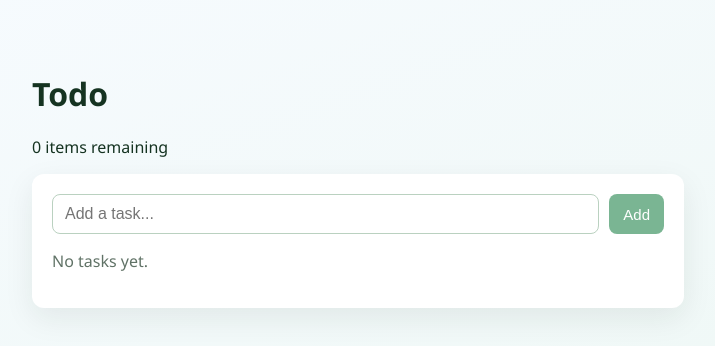
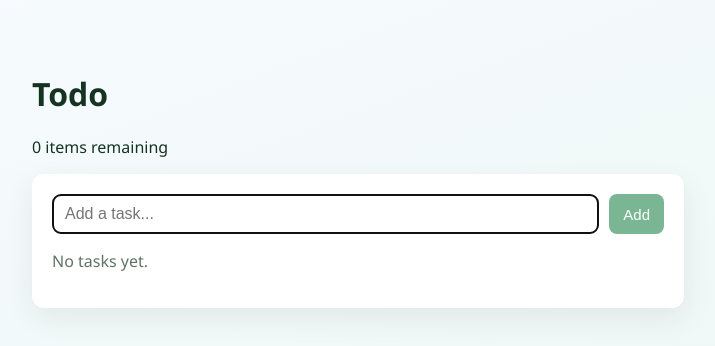
Before and after one commit to grimsun/todo, a Next.js app: page / in a window 1280 px wide. Shown: the top 346 px of the page, without its empty margins (282-997 px from the left). Built offline with nearby package versions, Linux system fonts and the light colour scheme.

Commit message:
Auto-focus todo input for faster entry

```diff
--- a/app/page.tsx
+++ b/app/page.tsx
@@ -1,6 +1,6 @@
 "use client";
 
-import { FormEvent, useEffect, useMemo, useState } from "react";
+import { FormEvent, useEffect, useMemo, useRef, useState } from "react";
 
 type Todo = {
   id: string;
@@ -65,10 +65,12 @@ export default function HomePage() {
   const [todos, setTodos] = useState<Todo[]>([]);
   const [filter, setFilter] = useState<Filter>("all");
   const [isLoaded, setIsLoaded] = useState(false);
+  const inputRef = useRef<HTMLInputElement>(null);
 
   useEffect(() => {
     setTodos(safeReadTodos());
     setIsLoaded(true);
+    inputRef.current?.focus();
   }, []);
 
   useEffect(() => {
@@ -137,6 +139,7 @@ export default function HomePage() {
       ...prev
     ]);
     setText("");
+    inputRef.current?.focus();
   }
 
   function toggleTodo(id: string) {
@@ -170,6 +173,7 @@ export default function HomePage() {
       <section className="card">
         <form className="row" onSubmit={addTodo}>
           <input
+            ref={inputRef}
             type="text"
             placeholder="Add a task..."
             value={text}
```
